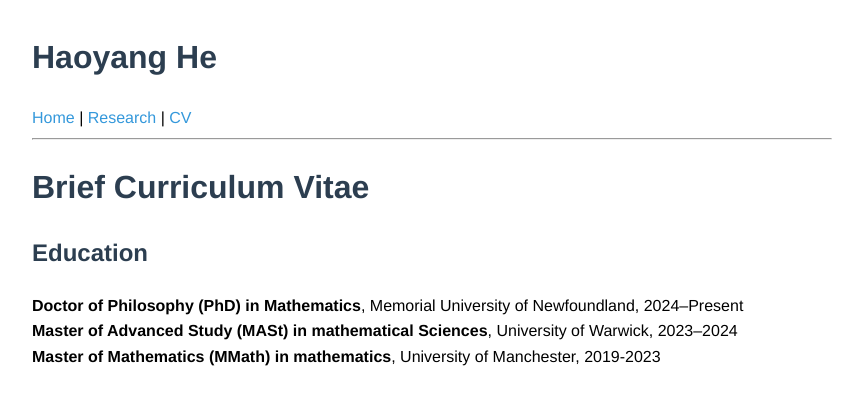
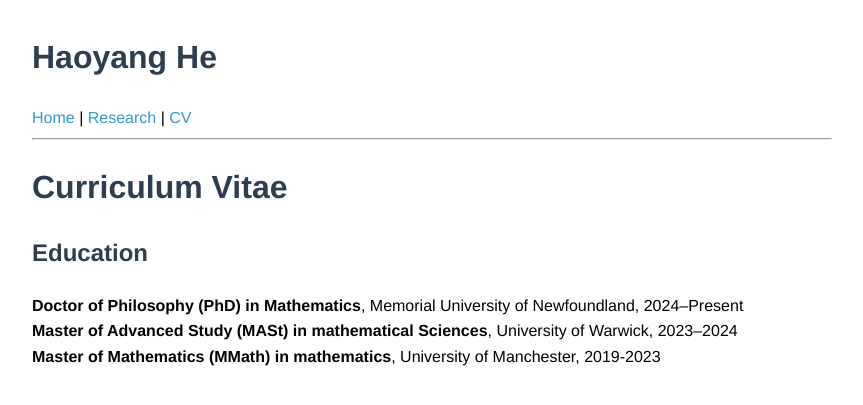
Before and after one commit to haoyang-he/haoyang-he.github.io, a Jekyll site: the page built from cv.md, in a window 1280 px wide. Shown: the top 405 px of the page, without its empty margins (208-1071 px from the left). Built offline with Jekyll 4.4.1, drawn with Linux system fonts in a browser that asks for light colours; our own code applies the rules of GitHub Pages for plain Markdown files.

Commit message:
Update title in Curriculum Vitae

```diff
--- a/cv.md
+++ b/cv.md
@@ -1,4 +1,4 @@
-# Brief Curriculum Vitae
+# Curriculum Vitae
 
 ## Education
 **Doctor of Philosophy (PhD) in Mathematics**, Memorial University of Newfoundland, 2024–Present
```
